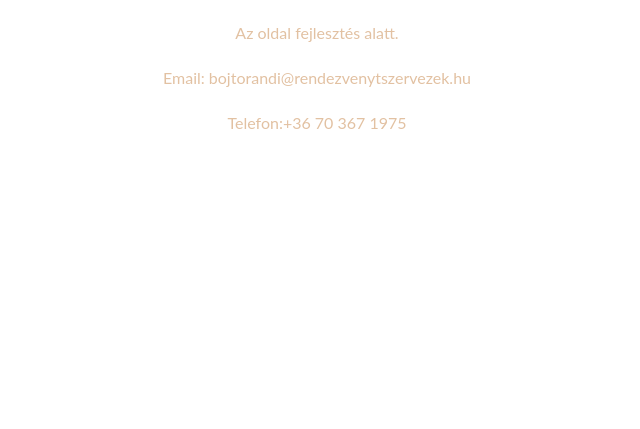
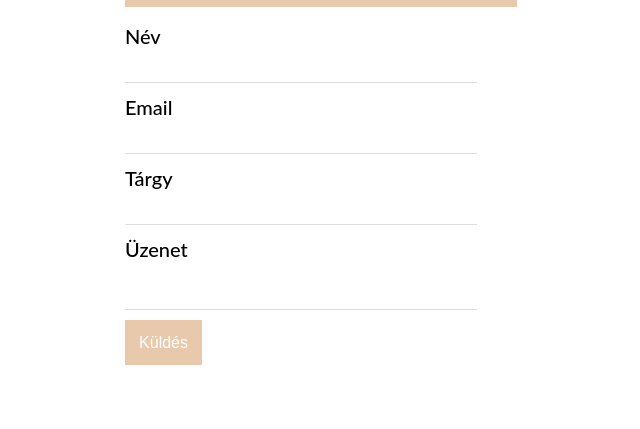
Before and after one commit to FerencKovacs1/rndbeta, a Flask app: page / in a window 1280 px wide. Shown: the part 2094-2523 px from the top of the page, without its empty margins (323-963 px from the left). Before the commit the page ends 2223 px from the top, so only its background shows below. Run offline with Flask 2, Linux system fonts and the light colour scheme; some libraries are stand-ins or nearby versions.

Commit message:
fully worikng form

```diff
--- a/app.py
+++ b/app.py
@@ -1,11 +1,46 @@
-from flask import Flask, render_template, request
+from flask import Flask, render_template, request, flash, redirect, url_for
+from forms import ContactForm
+from flask_mail import Message, Mail
 
 application = Flask(__name__)
 app = application
+mail = Mail()
 
-@app.route('/')
-def index():
-    return render_template('main.html')
+
+app.secret_key = 'development key'
+
+app.config["MAIL_SERVER"] = "smtp.gmail.com"
+app.config["MAIL_PORT"] = 465
+app.config["MAIL_USE_SSL"] = True
+app.config["MAIL_USERNAME"] = 'yepense@gmail.com'
+app.config["MAIL_PASSWORD"] = 'Humu78945107'
+
+mail.init_app(app)
+
+
+
+
+@app.route('/', methods=['GET', 'POST'])
+def contact():
+  form = ContactForm()
+
+  if request.method == 'POST':
+    if form.validate() == False:
+      flash('All fields are required.')
+      return render_template('main.html', form=form)
+    else:
+      msg = Message(form.subject.data, sender='yepense@gmail.com', recipients=['yepense@gmail.com'])
+      msg.body = """
+      From: %s <%s>
+      %s
+      """ % (form.name.data, form.email.data, form.message.data)
+      mail.send(msg)
+      return redirect(url_for('contact'))
+
+
+  elif request.method == 'GET':
+    return render_template('main.html', form=form)
+
 
 
 
--- /dev/null
+++ b/forms.py
@@ -0,0 +1,11 @@
+from wtforms import Form, TextField, TextAreaField, SubmitField, validators, ValidationError
+from flask_wtf import Form
+
+
+
+class ContactForm(Form):
+  name = TextField("Név",  [validators.Required("Írd ide a neved.")])
+  email = TextField("Email",  [validators.Required("Please enter your email address."), validators.Email("Nem megfelelő Email formátum")])
+  subject = TextField("Tárgy",  [validators.Required("Please enter a subject.")])
+  message = TextAreaField("Üzenet",  [validators.Required("Please enter a message.")])
+  submit = SubmitField("Küldés")
--- /dev/null
+++ b/static/form.css
@@ -0,0 +1,65 @@
+.get-in-touch{
+   margin: 0 auto;
+   width:100%;
+   padding-bottom: 5%;
+   padding-left: 35%;
+   padding-right: 10%;
+}
+
+
+
+.get-in-touch h2{
+    background: #e9c9ac;
+    text-transform: uppercase;
+    font-family: 'Open Sans Condensed', sans-serif;
+    color: #ffffff;
+    font-size: 18px;
+    font-weight: 100;
+    padding: 20px;
+    width:50%;
+    text-align: center;
+}
+
+.get-in-touch input[type="text"],
+.get-in-touch input[type="email"],
+.get-in-touch input[type="password"],
+.get-in-touch textarea,
+.get-in-touch select
+.get-in-touch input
+{
+    box-sizing: border-box;
+    -webkit-box-sizing: border-box;
+    -moz-box-sizing: border-box;
+    outline: none;
+    display: block;
+    width: 50%;
+    border: none;
+    padding: 1%;
+    border-bottom: 1px solid #ddd;
+    background: transparent;
+    margin-bottom: 10px;
+    font: 16px
+    height: 45px;
+}
+.get-in-touch textarea{
+    resize:none;
+    overflow: ;
+}
+
+
+
+
+#submit{
+      display: inline-block;
+      border: none;
+      margin: 0;
+      background: #e9c9ac;
+      color: white;
+      font-size: 1rem;
+      line-height: 1;
+      cursor: pointer;
+      text-align: center;
+      padding: 2%;
+      float: center;
+
+}
--- /dev/null
+++ b/static/java/input.js
@@ -0,0 +1,7 @@
+$( '.js-input' ).keyup(function() {
+  if( $(this).val() ) {
+     $(this).addClass('not-empty');
+  } else {
+     $(this).removeClass('not-empty');
+  }
+});
--- a/static/style.css
+++ b/static/style.css
@@ -102,32 +104,13 @@ html {
   }
 }
 
-input[type=text],
-select,
-textarea {
-    width: 100%;
-    resize: vertical;
-    border-radius: 10px;
-    height: 50;
-    zoom: 1;
-    filter: alpha(opacity=50);
-    opacity: .9;
-    margin: auto;
-    padding: 10px
-}
 
-label {
-    display: inline-block;
-    color: #fff;
-    padding: 10px, ;
-    background-color: #e9c9ac
-}
 
 .container {
     border-radius: 5px;
     margin: auto;
     width: 50%;
-    padding: 10px
+    padding: 10px;
 }
 
 .col-25,
@@ -206,6 +189,15 @@ label {
     top: 5px;
 }
 
+.row {
+    display: flex;
+
+}
+
+.column {
+    flex: 50%;
+}
+
 /*--------------------The end --------------------------------- */
 
 /*------------------%Magicfonts%--------------------------------*/
--- a/static/topnav.css
+++ b/static/topnav.css
@@ -2,6 +2,7 @@
     background-color: white;
     overflow: hidden;
     text-align:center;
+    padding-top: 1%;
 }
 
 .topnav a {
@@ -68,14 +69,17 @@
 
 
 
-/* The sticky class is added to the myTopnav with JS when it reaches its scroll position */
-.sticky {
-  position: fixed;
-  top: 0;
-  width: 100%;
+
+.ml16 {
+  padding: 40px 0;
+  font-weight: 500;
+  font-size: 2em;
+  text-transform: uppercase;
+  letter-spacing: 0.2em;
+  overflow: hidden;
 }
 
-/* Add some top padding to the page content to prevent sudden quick movement (as the navigation bar gets a new position at the top of the page (position:fixed and top:0) */
-.sticky + .content {
-  padding-top: 60px;
+.ml16 .letter {
+  display: inline-block;
+  line-height: 1em;
 }
--- a/templates/main.html
+++ b/templates/main.html
@@ -10,11 +10,15 @@
   <link rel="shortcut icon" href="/static/images/favicon.ico">
   <link href="//netdna.bootstrapcdn.com/font-awesome/3.2.1/css/font-awesome.css" rel="stylesheet">
   <script src="https://cdnjs.cloudflare.com/ajax/libs/animejs/2.0.2/anime.min.js"></script>
+  <script src="//cdnjs.cloudflare.com/ajax/libs/ScrollMagic/2.0.5/ScrollMagic.min.js"></script>
+  <script src="//cdnjs.cloudflare.com/ajax/libs/ScrollMagic/2.0.5/plugins/debug.addIndicators.min.js"></script>
   <title>Rendezvenyszervezes</title>
   <script src="/static/java/stickynav.js" defer></script>
+  <script src="/static/java/input.js" defer></script>
   <link rel="stylesheet" href="static/style.css">
   <link rel="stylesheet" href="static/topnav.css">
   <link rel="stylesheet" href="static/disables.css">
+  <link rel="stylesheet" href="static/form.css">
 </head>
 <body>
   <!-- Return to Top -->
@@ -26,9 +30,9 @@
             <i class="fa fa-bars fa-2x"></i>
           </div>
           <div class="topnav" id="myTopnav"  >
-            <a href="#home"  class="slide-in-bottom">Főoldal</a>
-            <a href="#about-us" class="slide-in-bottom">Rólunk</a>
-            <a href="#contact" class="slide-in-bottom">Kapcsolat</a>
+            <a href="#home"  class="ml16">Főoldal</a>
+            <a href="#about-us" class="ml16">Rólunk</a>
+            <a href="#contact" class="ml16">Kapcsolat</a>
             <a href="javascript:void(0);" class="icon" onclick="myFunction()">&#9776;</a>
           </div>
       </nav>
@@ -40,13 +44,19 @@
       </span>
     </div>
   </div>
-  <section class="section section-light noselect">
-    <h2 >Miről szól</h2>
-    <p class="slide-in-bottom" >
-      <strong>Bojtor Andi</strong> vagyok <br/ > azzal a céllal hoztam létre a cégemet, hogy újító szellemmel,<br /> átformáljam a céges rendezvényekről alkotott képet.
-      <br />Már a kezdetektől csak Céges rendezvényekre koncentráltam.
-    </p>
+  <section class="section section-light noselect" >
+      <h2> Bojtor Andi vagyok,
+        Rendezvényszervező
+      </h2>
+      <p  style="align:center">Azzal a céllal hoztam létre a cégemet, hogy újító szellemmel,<br />
+      átformáljam rendezvényekről alkotott képet.
+      <br />Már a kezdetektől csak a Céges rendezvényekre koncentráltam.<br />
+      Mivel ebbe az irányba indultam el ezért tapasztalataim inkább erre felé orientálódtak.<br />
+      Nagy hangsúlyt fektetek  a kreatív és pontosan, időben elvégzett munkára.<br />
+      Élvezem a lehetetlennek tűnő határidőket és kéréseket.<br />
+      Folyamatosan fejlődve már évek óta teljesítek kis csapatommal makulátlanul.</p>
   </section>
+
   <div class="pimg2 noselect">
     <div class="ptext">
       <span class="border">
@@ -55,13 +65,15 @@
     </div>
   </div>
   <section class="section section-light noselect" id="about-us" >
-    <h2>Rólunk</h2>
-    <p  class="slide-in-bottom">
-      A céges rendezvényekre szakosodtam csapatommal<br />
-       Nagy hansúlyt fektetünk a kreatív és pontosan elvégzett munkára.<br />
-       Élvezzük  a lehetetlennek tünő határidőket és kéréseket.<br />
-       Folyamatosan fejlődve már évek óta teljesítünk makulátlanul.
-    </p>
+    <!--<div id="about-pics">
+      <img src="static/images/terv.jpg">
+    </div>-->
+    <p>Rendezvénytszervezek csapatának célja az, hogy minden megrendelő számára egyedi és igényesen lebonyolított élményt nyújtson. <br />
+        Lehet ez csapatépítő tréning, céges rendezvény, évzáró buli, partnertalálkozó, termékbemutató vagy konferencia.<br />
+        Kis csapatunk összehangoltságának és precizitásának köszönhetően<br />
+        a felmerülő rengeteg kérdést és váratlan problémát gördülékenyen képesek levezényelni. <br />
+        Ha kedvet kapott hozzá Keressen fel minket és dolgozzon velünk!
+   </p>
   </section>
   <div class="pimg3">
     <div class="ptext">
@@ -70,19 +82,55 @@
       </span>
     </div>
   </div>
-  <section class="section section-dark" id="contact">
-    Az oldal fejlesztés alatt.
-  <p>Email: bojtorandi@rendezvenytszervezek.hu </p>
-  <p>Telefon:+36 70 367 1975 </p>
+  <section class="row">
+    </div>
+    <div  class="get-in-touch" class="cloumn" id="contact">
+        <h2>Vedd fel velünk a kapcsolatot</h2>
+
+        {% if success %}
+
+        {% else %}
+          {% for message in form.name.errors %}
+            <div class="flash"  class="input-text js-input">{{ message }}</div>
+          {% endfor %}
+
+          {% for message in form.email.errors %}
+            <div class="flash"   class="input-text js-input">{{ message }}</div>
+          {% endfor %}
+
+          {% for message in form.subject.errors %}
+            <div class="flash" class="input-text js-input">{{ message }}</div>
+          {% endfor %}
+
+          {% for message in form.message.errors %}
+            <div class="flash" class="input-text js-input">{{ message }}</div>
+          {% endfor %}
+
+          <form action="{{ url_for('contact') }}" method=post autocomplete="off" >
+            {{ form.hidden_tag() }}
+
+            {{ form.name.label }}
+            {{ form.name  }}
+
+            {{ form.email.label }}
+            {{ form.email }}
+
+            {{ form.subject.label }}
+            {{ form.subject }}
+
+            {{ form.message.label }}
+            {{ form.message }}
+
+
+            {{ form.submit }}
+
+          </form>
+
+        {% endif %}
+    </div>
+  </div>
   </section>
-  <!--
-  A több éves tapasztalatból merítve lettek a
- A megalakulást követő években, precíz és határidőre pontos munkával, több elismerést is magukénak tudhatnak.
- <br />
- Strukturájában és müdködésében egyedülálló módszerekkel és fix díjszabással kezdtek dolgozni.
-  <section class="section section-dark">
-  </section>
-  !-->
+
   <script src="http://code.jquery.com/jquery-1.11.3.min.js"></script>
 
 </body>
```
Also changed, not shown: other parts of static/style.css (+36 -7 lines), static/java/stickynav.js (+31 -12 lines), templates/contact.html (+45 -0 lines), static/images/contact2.jpg (deleted), static/images/csapat.jpg (added), static/images/terv.jpg (added), static/images/two2.jpg.
